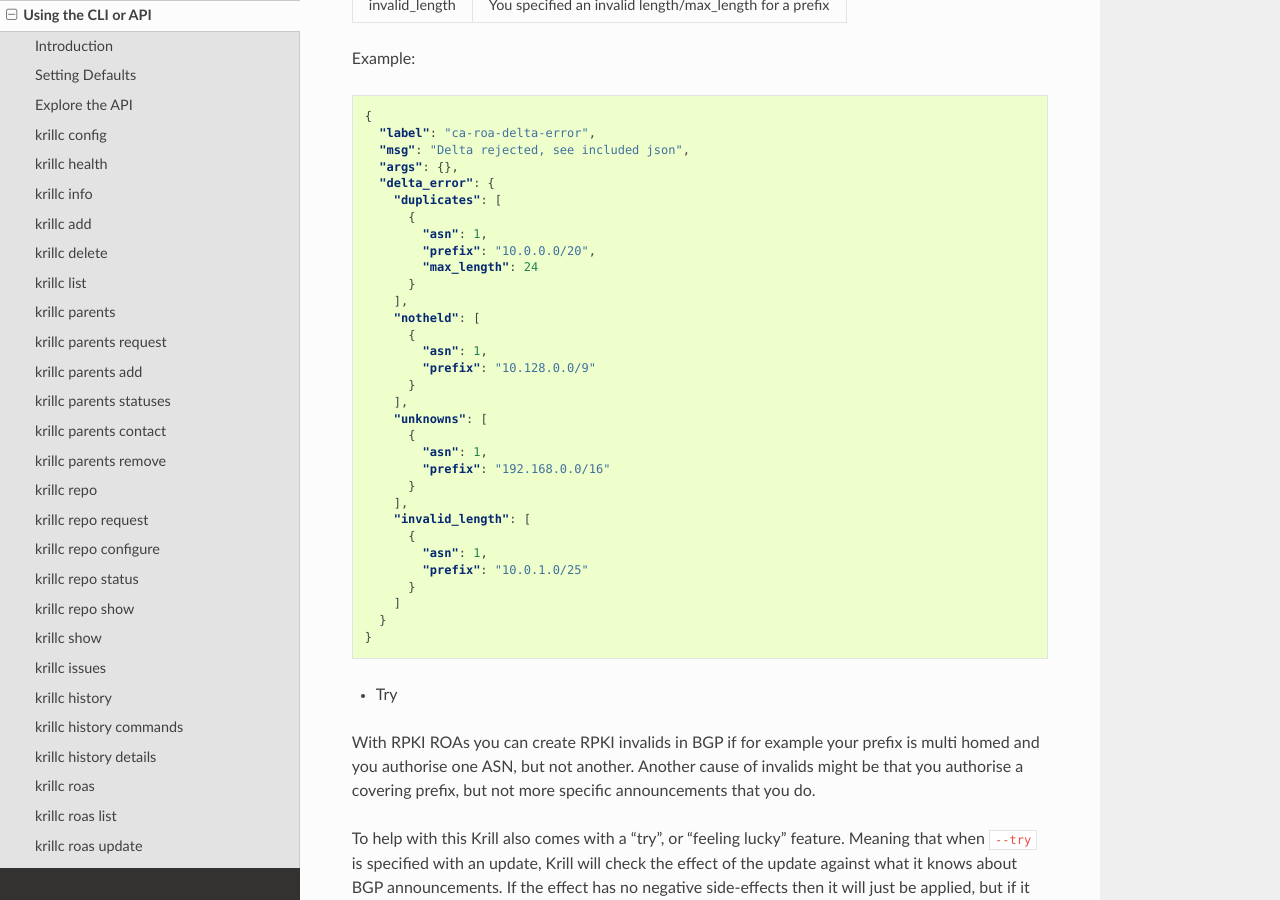
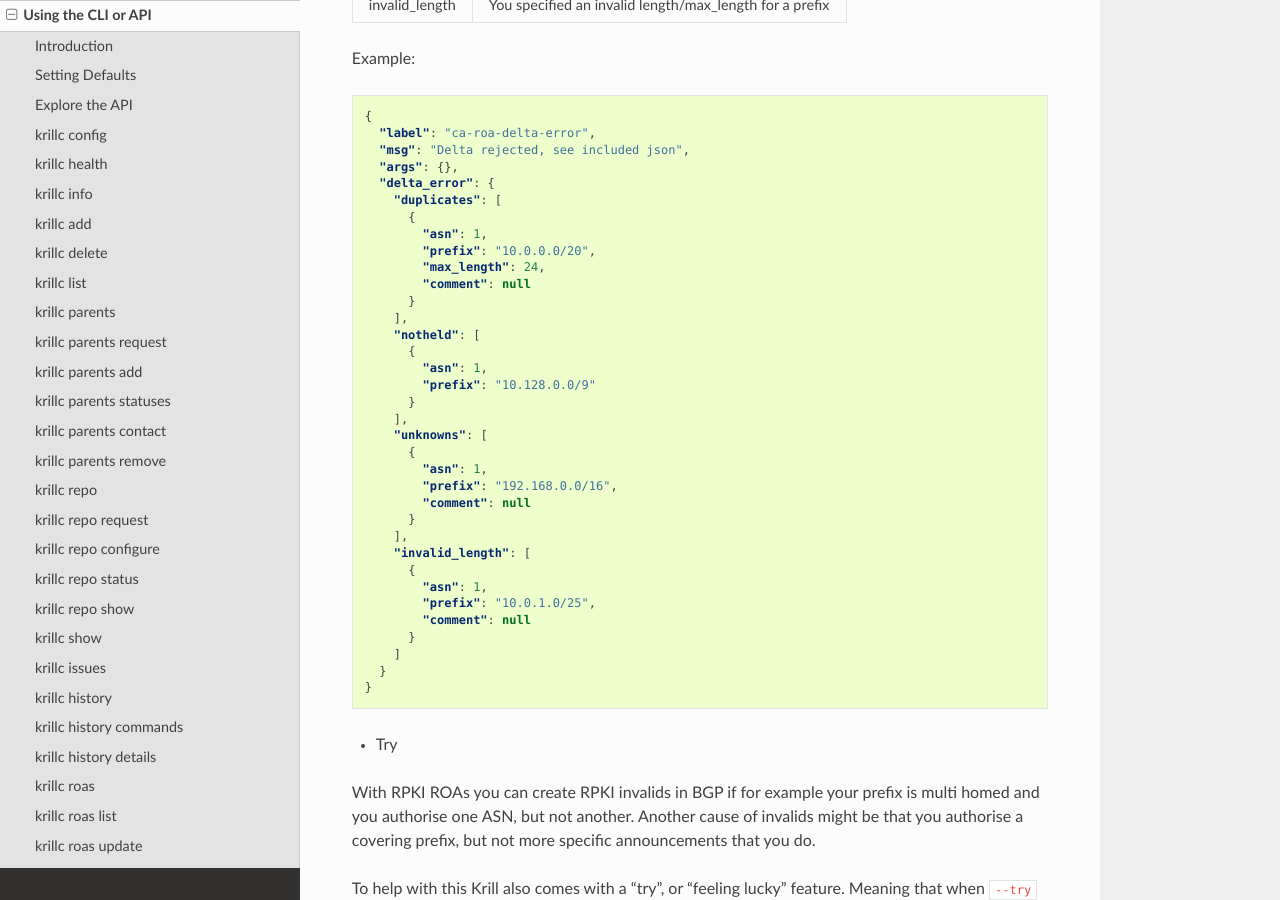
Before and after one commit to NLnetLabs/krill-manual, a Sphinx documentation site: the page built from source/cli.rst, in a window 1280 px wide and 900 px high, scrolled down 28980 px. Built offline with Sphinx 7.4.7 and the Read the Docs theme 2.0.0, drawn with Linux system fonts in a browser that asks for light colours; the version number could not be read and is left out.

Commit message:
Show 'comment' for roa configuration in delta error.

```diff
--- a/source/cli.rst
+++ b/source/cli.rst
@@ -1656,7 +1656,8 @@
         {
           "asn": 1,
           "prefix": "10.0.0.0/20",
-          "max_length": 24
+          "max_length": 24,
+          "comment": null
         }
       ],
       "notheld": [
@@ -1668,13 +1669,15 @@
       "unknowns": [
         {
           "asn": 1,
-          "prefix": "192.168.0.0/16"
+          "prefix": "192.168.0.0/16",
+          "comment": null
         }
       ],
       "invalid_length": [
         {
           "asn": 1,
-          "prefix": "10.0.1.0/25"
+          "prefix": "10.0.1.0/25",
+          "comment": null
         }
       ]
     }
```
